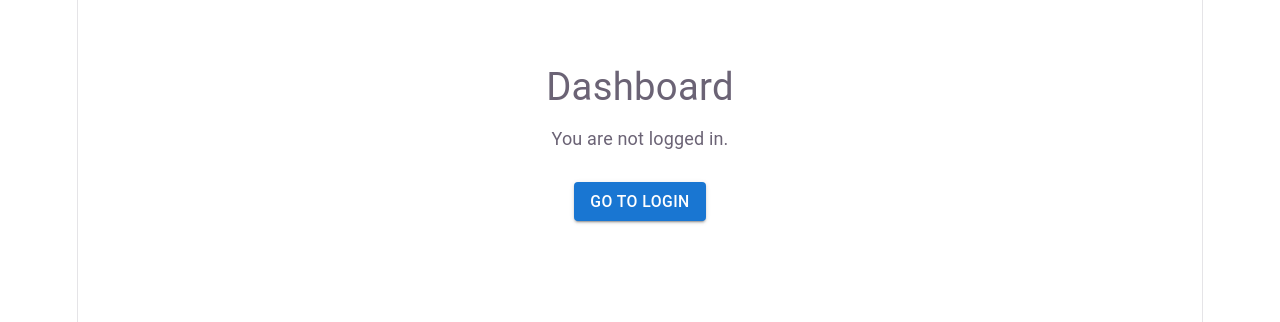
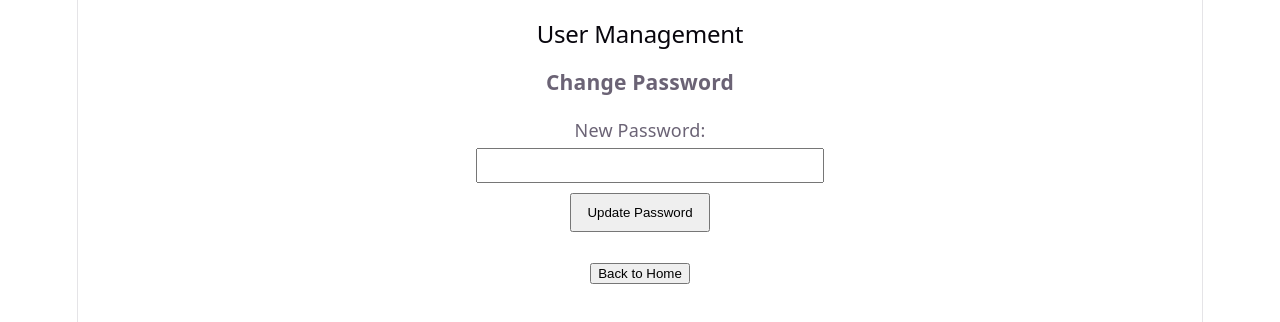
Before and after one commit to Kesuda814/frontend-auth, a React app: page /users in a window 1280 px wide. Before the commit this address led to /. Shown: the top 322 px of the page. Built offline with nearby package versions, Linux system fonts and the light colour scheme; no server answers; the HTML template or start-up script is replaced by a standard one.

Commit message:
Add password change feature and routing

```diff
--- a/src/App.jsx
+++ b/src/App.jsx
@@ -1,6 +1,7 @@
 import { BrowserRouter, Routes, Route, Navigate } from "react-router-dom";
 import Home from "./Home";
 import LoginPage from "./Login";
+import UserManagement from "./UserManagement"; // We will create this file
 
 export default function App() {
   return (
@@ -8,6 +9,7 @@ export default function App() {
       <Routes>
         <Route path="/" element={<Home />} />
         <Route path="/login" element={<LoginPage />} />
+        <Route path="/users" element={<UserManagement />} />
         <Route path="*" element={<Navigate to="/" />} />
       </Routes>
     </BrowserRouter>
--- /dev/null
+++ b/src/UserManagement.jsx
@@ -0,0 +1,51 @@
+import { useState } from 'react';
+import { useNavigate } from 'react-router-dom';
+
+export default function UserManagement() {
+  const [newPassword, setNewPassword] = useState('');
+  const [message, setMessage] = useState('');
+  const navigate = useNavigate();
+
+  const handlePasswordChange = async (e) => {
+    e.preventDefault();
+    try {
+      const response = await fetch('http://localhost:5000/api/change-password', {
+        method: 'POST',
+        headers: { 'Content-Type': 'application/json' },
+        body: JSON.stringify({ newPassword }),
+        credentials: 'include'
+      });
+      const data = await response.json();
+      if (response.ok) {
+        setMessage('Password changed successfully!');
+      } else {
+        setMessage(data.message || 'Failed to change password.');
+      }
+    } catch (err) {
+      setMessage('An error occurred connecting to the server.');
+    }
+  };
+
+  return (
+    <div style={{ padding: '20px', maxWidth: '400px', margin: '0 auto' }}>
+      <h2>User Management</h2>
+      <h3>Change Password</h3>
+      <form onSubmit={handlePasswordChange}>
+        <div style={{ marginBottom: '10px' }}>
+          <label>New Password:</label>
+          <input
+            type="password"
+            value={newPassword}
+            onChange={(e) => setNewPassword(e.target.value)}
+            required
+            style={{ width: '100%', padding: '8px', marginTop: '5px' }}
+          />
+        </div>
+        <button type="submit" style={{ padding: '10px 15px' }}>Update Password</button>
+      </form>
+      {message && <p style={{ marginTop: '15px', color: 'blue' }}>{message}</p>}
+      <br />
+      <button onClick={() => navigate('/')}>Back to Home</button>
+    </div>
+  );
+}
```
